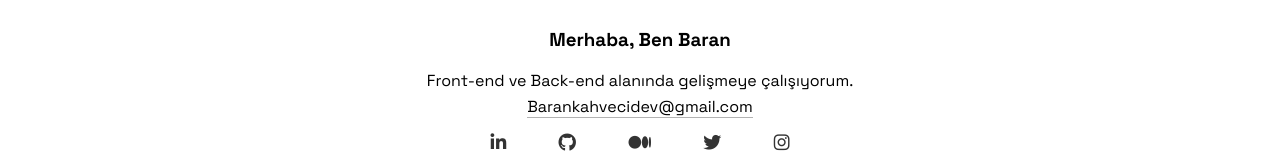
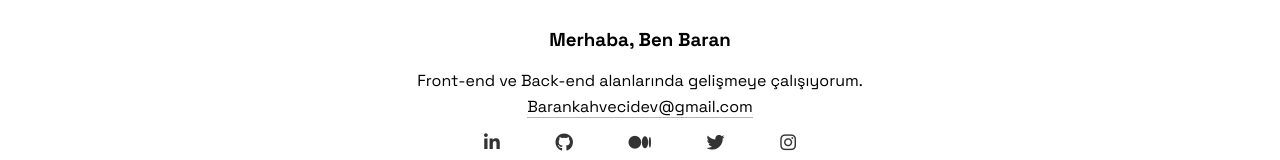
Before and after one commit to barankahveci/Sade-hakkimda-tasarimi, a plain HTML site: page index.html in a window 1280 px wide. Shown: the part 373-533 px from the top of the page. Drawn offline with Linux system fonts and the light colour scheme.

Commit message:
Some text change.

```diff
--- a/index.html
+++ b/index.html
@@ -17,7 +17,7 @@
     <main>
         <article>
             <h3>Merhaba, Ben Baran</h3>
-            <p>Front-end ve Back-end alanında gelişmeye çalışıyorum.</p>
+            <p>Front-end ve Back-end alanlarında gelişmeye çalışıyorum.</p>
             <p><a href="mailto:barankahvecidev@gmail.com">Barankahvecidev@gmail.com</a></p>
             <ul>
                 <li>
```
